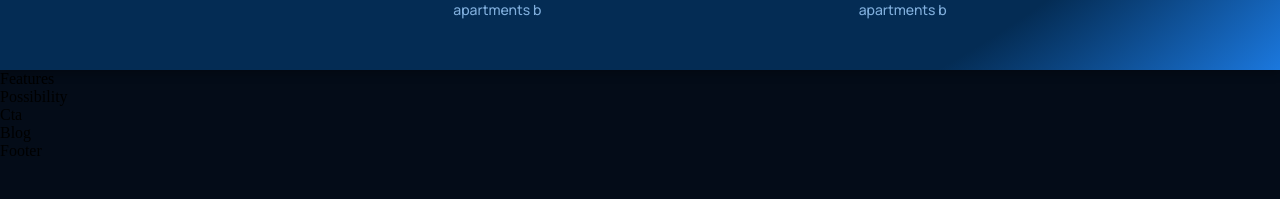
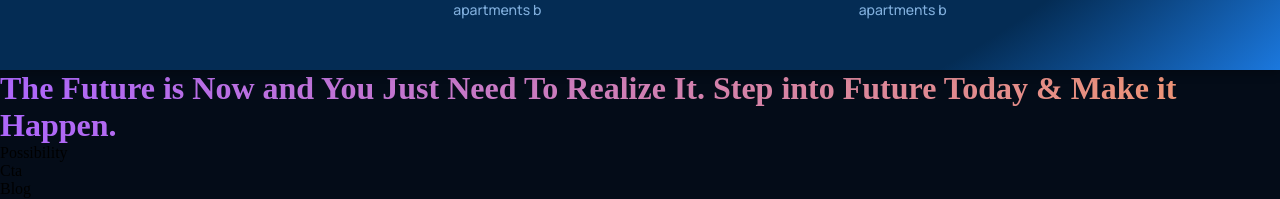
Before and after one commit to paxton44/modern-ui-website, a React (Create React App) app: page / in a window 1280 px wide. Shown: the part 1118-1317 px from the top of the page. Before the commit the page ends 1278 px from the top, so only its background shows below. Built offline with nearby package versions, Linux system fonts and the light colour scheme.

Commit message:
starting to build features.jsx and style

```diff
--- a/src/containers/features/Features.jsx
+++ b/src/containers/features/Features.jsx
@@ -3,7 +3,11 @@
 
 const Features = () => {
   return (
-    <div>Features</div>
+    <div className='gpt3__features section__padding' id='features'>
+      <div className='gpt3__features-heading'>
+        <h1 className='gradient__text'>The Future is Now and You Just Need To Realize It. Step into Future Today & Make it Happen.</h1>
+      </div>
+    </div>
   )
 }
 
```
